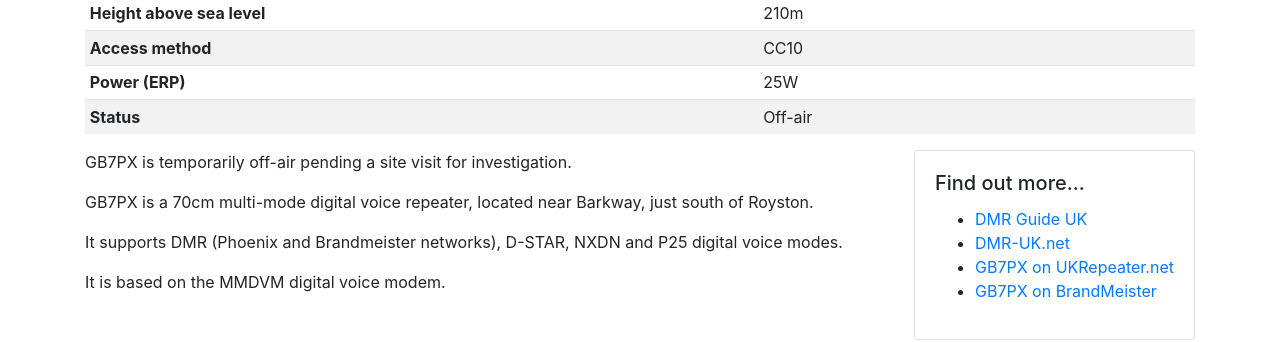
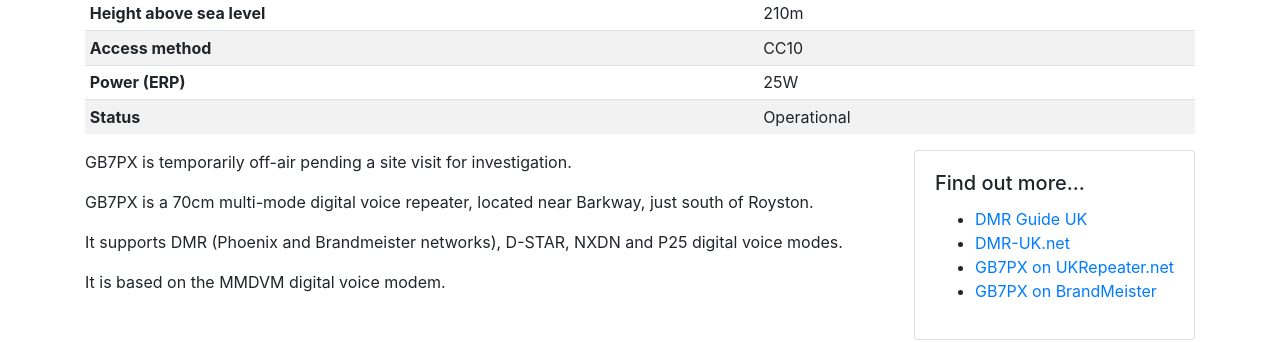
Before and after one commit to cambs-repeaters/cambridgerepeaters.net, a Jekyll site: the page built from _repeaters/gb7px.md, in a window 1280 px wide. Shown: the part 563-905 px from the top of the page. Built offline with Jekyll 4.4.1, drawn with Linux system fonts in a browser that asks for light colours.

Commit message:
7PX back on air

```diff
--- a/_repeaters/gb7px.md
+++ b/_repeaters/gb7px.md
@@ -9,7 +9,7 @@ tx: "439.775"
 rx: "430.775"
 access: CC10
 polarisation: Vertical
-status: Off-air
+status: Operational
 agl: 52m
 asl: 210m
 power: 25W
```
